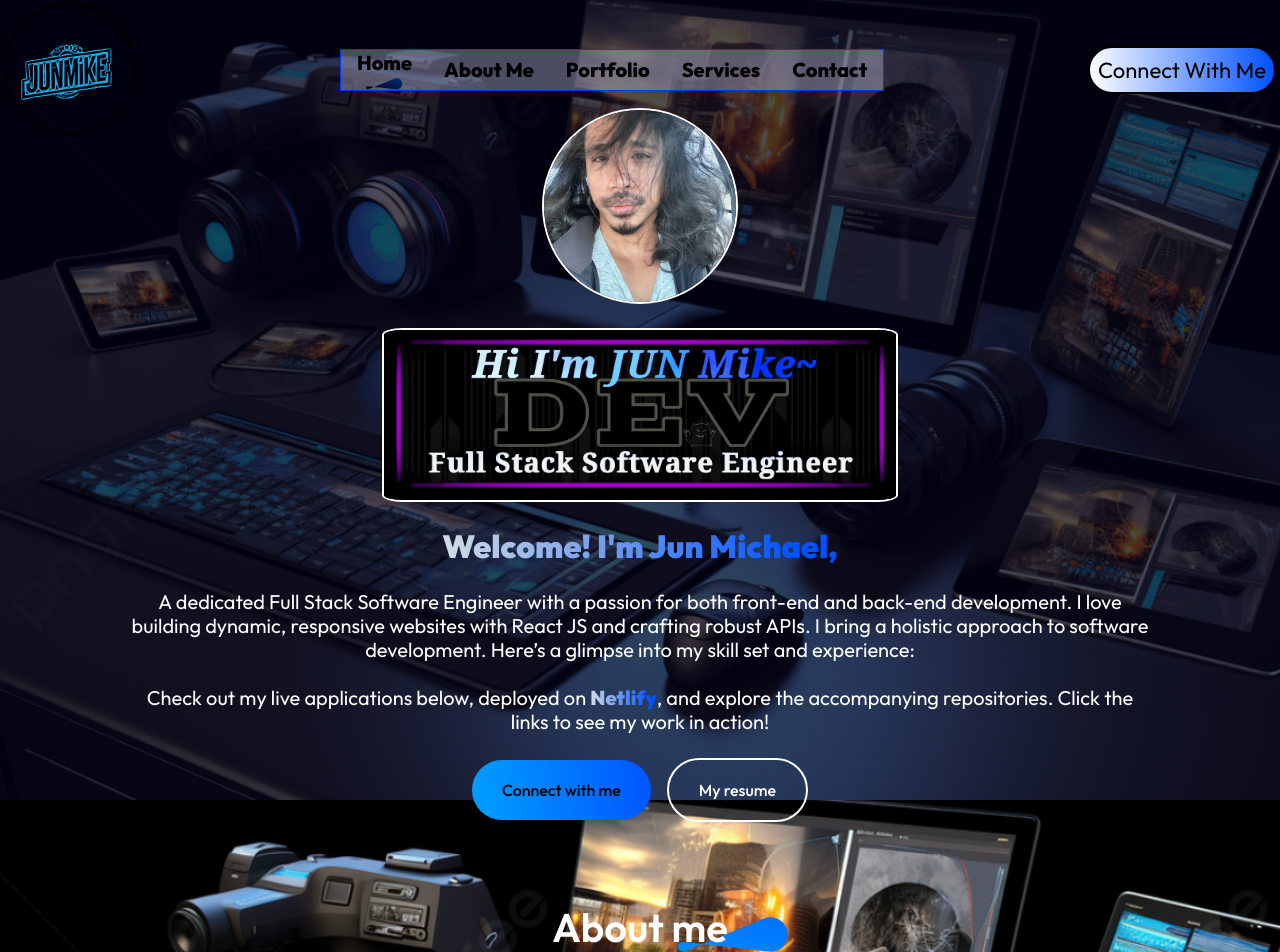
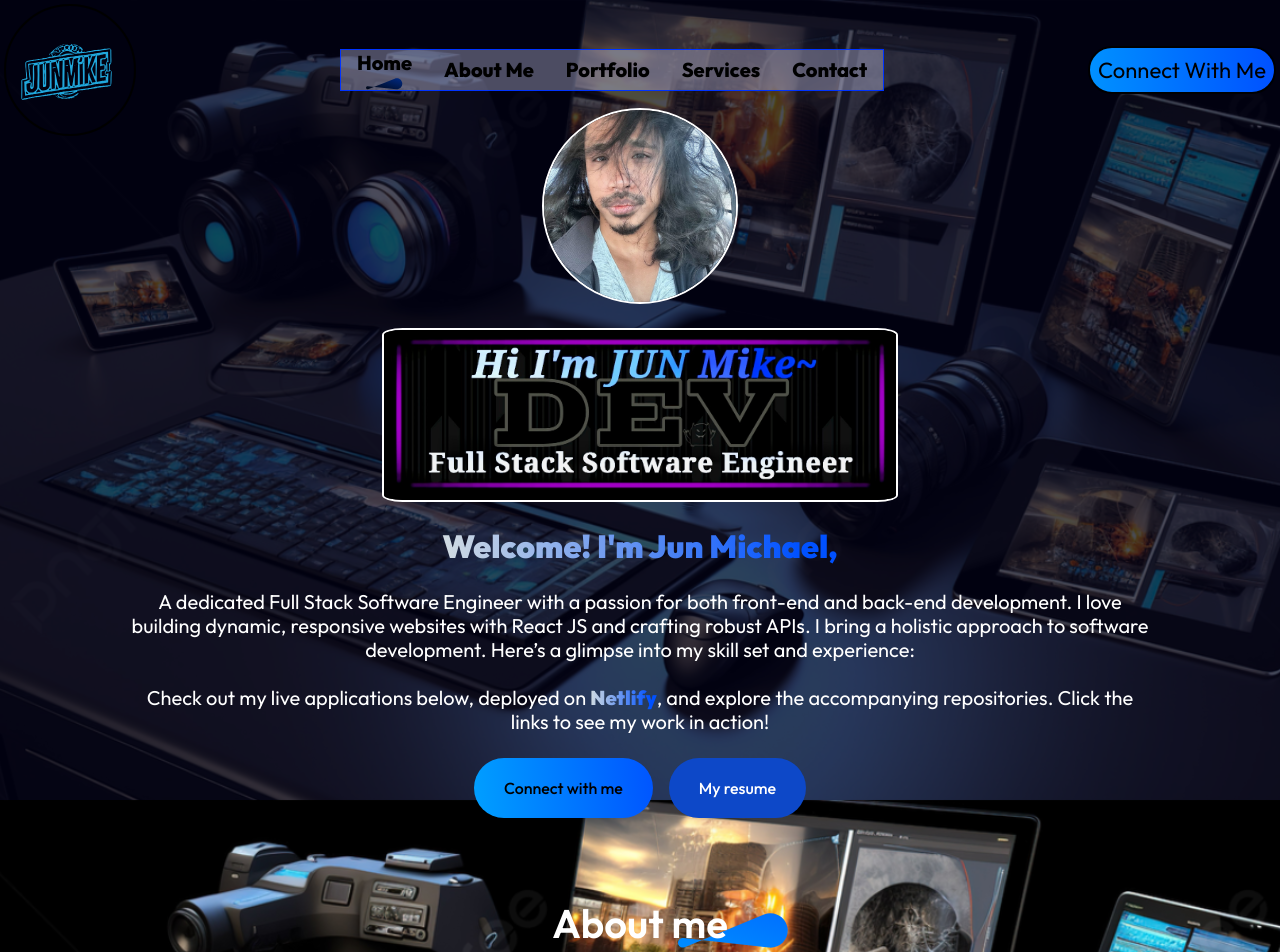
Before and after one commit to MichaelDAbadJr/Portfolio, a React (Vite) app: page / in a window 1280 px wide. Shown: the top 952 px of the page. Built offline with nearby package versions, Linux system fonts and the light colour scheme.

Commit message:
added resume and download it

```diff
--- a/src/Components/Hero/Hero.css
+++ b/src/Components/Hero/Hero.css
@@ -121,6 +121,23 @@
 .nav-connect:hover {
   transform: scale(1.05);
 }
+.resume-link {
+  display: inline-block;
+  padding: 1.25rem 1.875rem;
+  background-color: #0d48c8; /* Green */
+  color: white;
+  text-decoration: none;
+  border-radius: 40px;
+  font-size: 16px;
+  transition: background-color 0.3s;
+}
+
+.resume-link:hover {
+  background-color: #647fd6;
+  /* color: black; */
+  transform: scale(1.05);
+  border: 2px solid #fff;
+}
 @media (max-width: 768px) {
   .hero {
     margin-top: 0rem;
--- a/src/Components/Hero/Hero.jsx
+++ b/src/Components/Hero/Hero.jsx
@@ -3,21 +3,28 @@ import './Hero.css';
 import profilePic from '../../images/profile-pic.jpg';
 import AnchorLink from 'react-anchor-link-smooth-scroll';
 import banner from '../../assets/junmike.dev-banner2.jpeg';
+import resumePDF from '../../assets/Michael Delacruz Abad Jr_Software Developer.pdf';
 
 const Hero = () => {
   return (
     <div id="home" className="hero">
-      <img src={profilePic} id="profile-pic"alt="profile-pic" />
+      <img src={profilePic} id="profile-pic" alt="profile-pic" />
       <img src={banner} id="banner" alt="banner" />
 
       <h1>
         <span>Welcome! I'm Jun Michael,</span>
       </h1>
       <p>
-      A dedicated Full Stack Software Engineer with a passion for both front-end and back-end development. I love building dynamic, responsive websites with React JS and crafting robust APIs. I bring a holistic approach to software development. Here&rsquo;s a glimpse into my skill set and experience:
+        A dedicated Full Stack Software Engineer with a passion for both
+        front-end and back-end development. I love building dynamic, responsive
+        websites with React JS and crafting robust APIs. I bring a holistic
+        approach to software development. Here&rsquo;s a glimpse into my skill
+        set and experience:
       </p>
       <p>
-      Check out my live applications below, deployed on <span>Netlify</span>, and explore the accompanying repositories. Click the links to see my work in action!
+        Check out my live applications below, deployed on <span>Netlify</span>,
+        and explore the accompanying repositories. Click the links to see my
+        work in action!
       </p>
       <div className="hero-action">
         <div className="hero-connect">
@@ -25,7 +32,15 @@ const Hero = () => {
             Connect with me
           </AnchorLink>
         </div>
-        <div className="hero-resume">My resume</div>
+          <a
+            href={resumePDF}
+            target="_blank"
+            rel="noopener noreferrer"
+            // download="Jun_Michael_Resume.pdf"
+            className="resume-link"
+          >
+            My resume
+          </a>
       </div>
     </div>
   );
--- a/src/Components/Navbar/Navbar.css
+++ b/src/Components/Navbar/Navbar.css
@@ -46,7 +46,7 @@
   margin: 0.25rem;
   border-radius: 50px;
   border: 0.125rem solid #000000;
-  background: linear-gradient(267deg, #0051ff 0.36%, #ffffff);
+  background: linear-gradient(267deg, #0051ff 0.36%, #0091ff);
   font-size: 1.375rem;
   cursor: pointer;
   transition: 0.5s;
```
Also changed, not shown: 1 other file (tests, documents, lock files or other folders).
